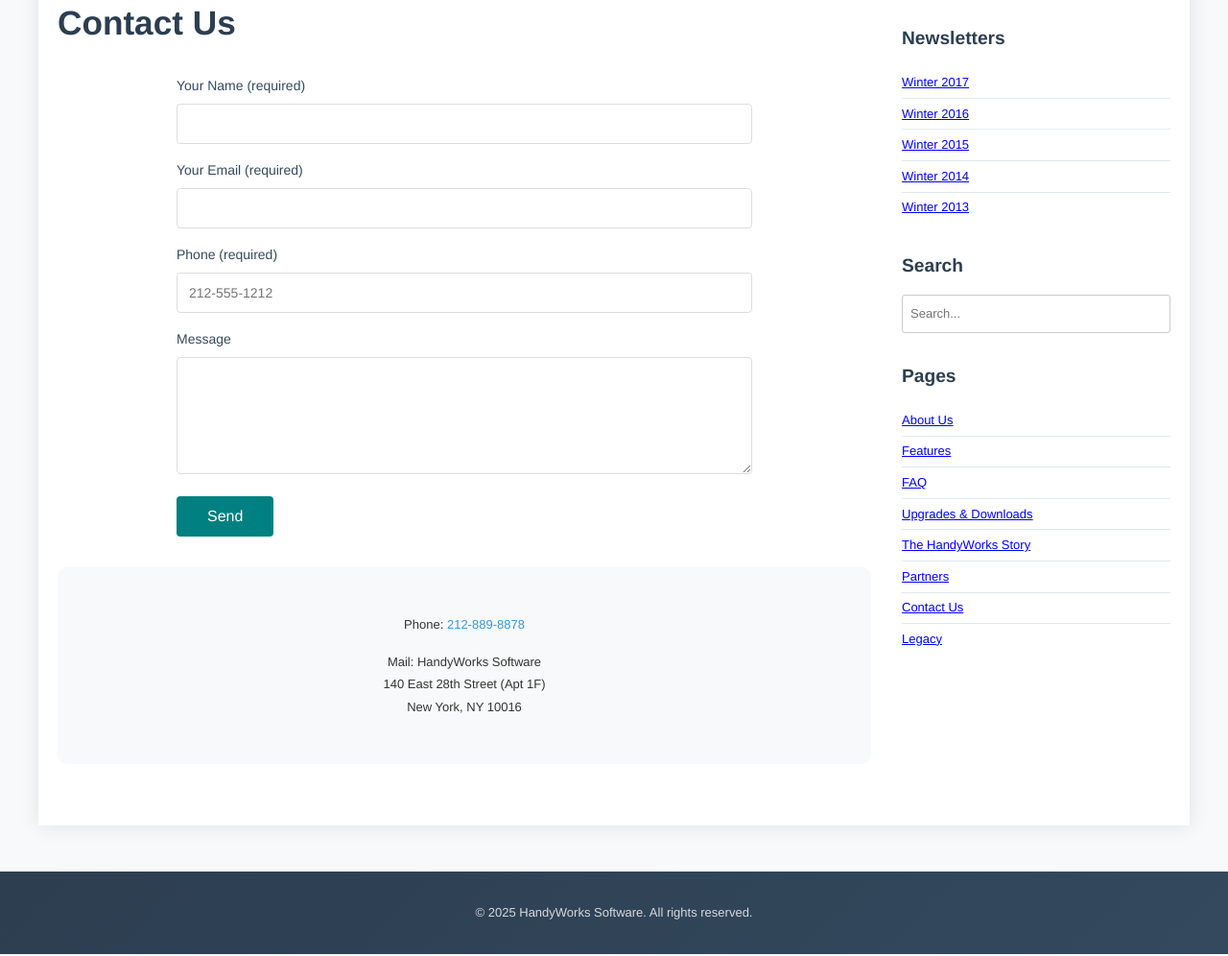
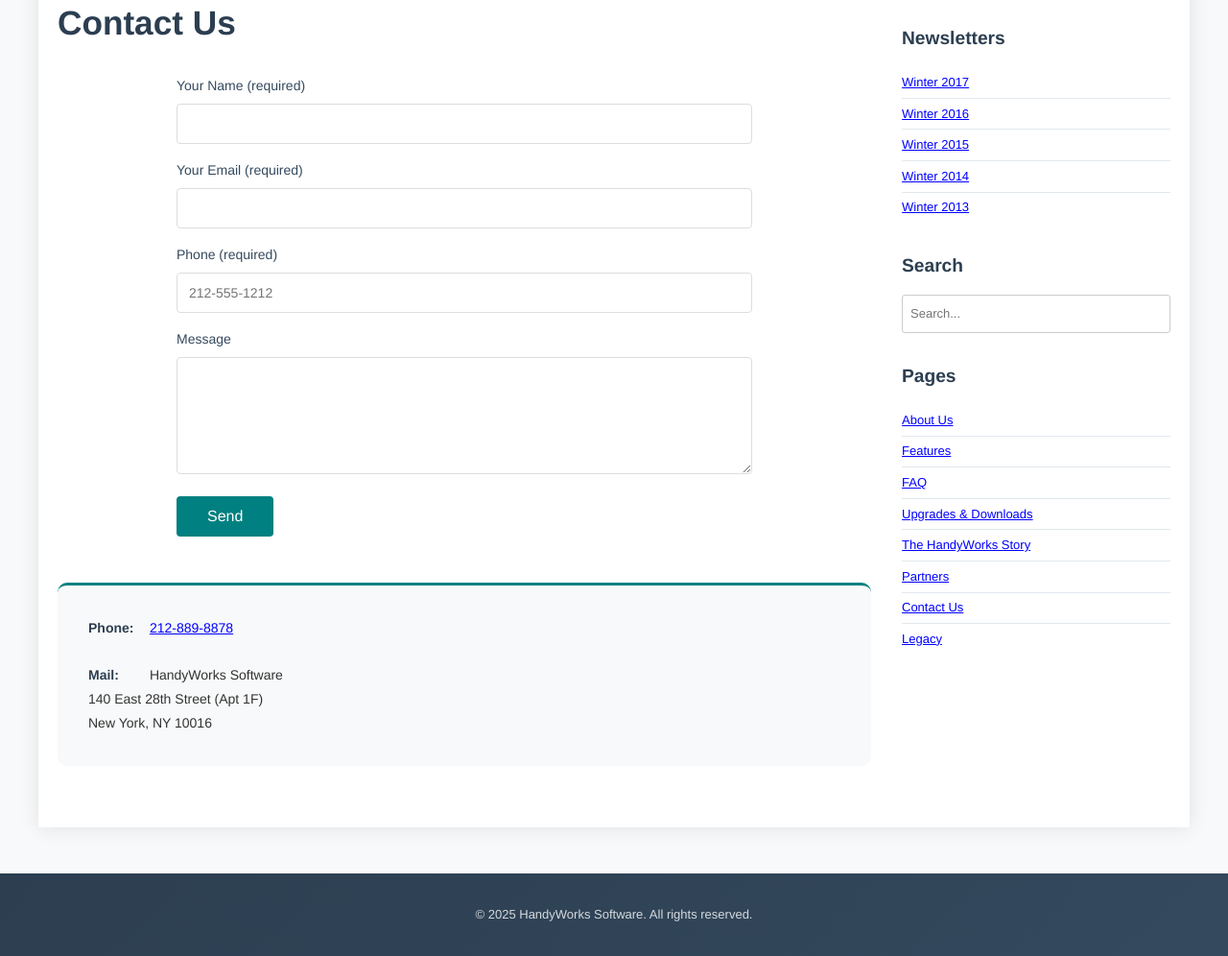
Before and after one commit to SBSchram/handyworks.github.io, a plain HTML site: page contact.html in a window 1280 px wide. Shown: the part 225-1221 px from the top of the page at 96% size. Drawn offline with Linux system fonts and the light colour scheme.

Commit message:
Improve contact details formatting: left-aligned with labels, better spacing, green top border

```diff
--- a/contact.html
+++ b/contact.html
@@ -43,8 +43,8 @@
                 </div>
 
                 <div class="contact-details">
-                    <p style="text-align: center;">Phone: <a href="tel:212-889-8878">212-889-8878</a></p>
-                    <p style="text-align: center;">Mail: HandyWorks Software<br>140 East 28th Street (Apt 1F)<br>New York, NY 10016</p>
+                    <p><strong>Phone:</strong> <a href="tel:212-889-8878">212-889-8878</a></p>
+                    <p><strong>Mail:</strong> HandyWorks Software<br>140 East 28th Street (Apt 1F)<br>New York, NY 10016</p>
                 </div>
             </div>
 
--- a/css/style.css
+++ b/css/style.css
@@ -451,13 +451,30 @@ h3 {
     background: #f8f9fa;
     padding: 2rem;
     border-radius: 10px;
-    margin: 2rem 0;
-    text-align: center;
+    margin: 3rem 0 2rem 0;
+    text-align: left;
+    border-top: 3px solid #008080;
 }
 
 .contact-details p {
-    margin: 1rem 0;
+    margin: 1.5rem 0;
     line-height: 1.8;
+    font-size: 14px;
+}
+
+.contact-details p:first-child {
+    margin-top: 0;
+}
+
+.contact-details p:last-child {
+    margin-bottom: 0;
+}
+
+.contact-details strong {
+    color: #2c3e50;
+    font-weight: 600;
+    display: inline-block;
+    min-width: 60px;
 }
 
 .contact-details a {
@@ -472,11 +489,6 @@ h3 {
 .contact-details h3 {
     color: #2c3e50;
     margin-bottom: 0.5rem;
-}
-
-.contact-details a {
-    color: #3498db;
-    text-decoration: none;
 }
 
 .contact-details a:hover {
```
